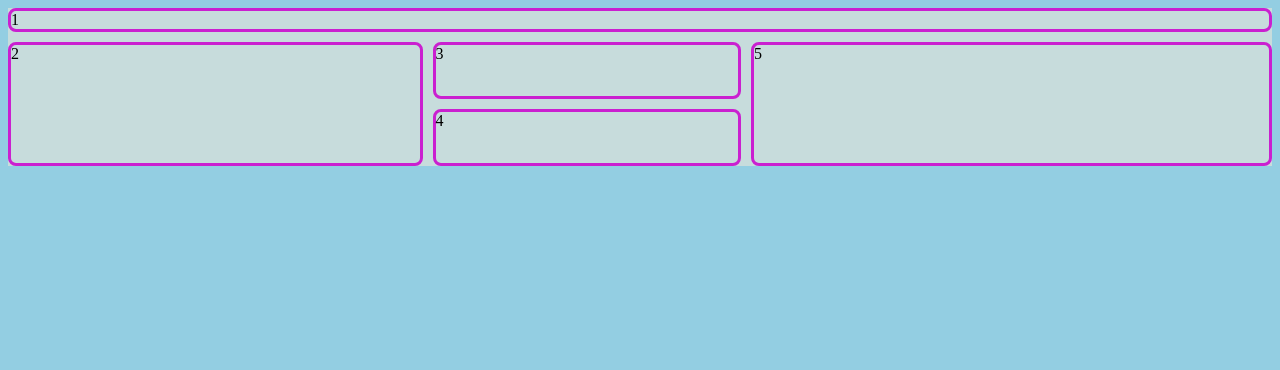
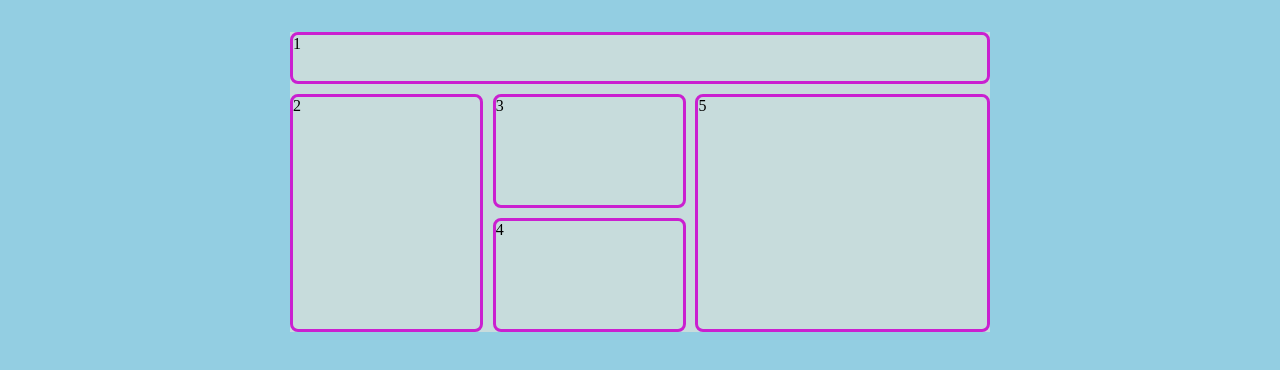
Before and after one commit to NoaVelasco/curso-html-css, a plain HTML site: page responsive_layout/grid-media.html in a window 1280 px wide. Drawn offline with Linux system fonts and the light colour scheme.

Commit message:
240612 grid area

```diff
--- a/responsive_layout/grid-media.css
+++ b/responsive_layout/grid-media.css
@@ -4,20 +4,31 @@ body {
 
 .container {
   background-color: rgb(199, 220, 220);
+  margin: 2em auto;
+  width: 700px;
+  height: 300px;
   display: grid;
   gap: 0.6rem;
-  grid-template-columns: repeat(12, 1fr);
+  /* grid-auto-flow: dense; */
+  /* grid-template-columns: repeat(12, 1fr); */
+  grid-template-columns: repeat(7, 1fr);
+  grid-template-rows: repeat(5, 1fr);
+  grid-template-areas:
+    "area-1 area-1 area-1 area-1 area-1 area-1 area-1"
+    "area-2 area-2 area-3 area-3 area-5 area-5 area-5"
+    "area-2 area-2 area-3 area-3 area-5 area-5 area-5"
+    "area-2 area-2 area-4 area-4 area-5 area-5 area-5"
+    "area-2 area-2 area-4 area-4 area-5 area-5 area-5";
   /* grid-template-rows: repeat(auto-fit, minmax(1fr, 12fr)); */
-  grid-auto-rows: 1fr;
-  grid-auto-flow: dense;
 }
+
 .container-2 {
   background-color: rgb(199, 220, 220);
   display: grid;
   gap: 0.6rem;
   grid-template-columns: repeat(12, 1fr);
   /* grid-template-rows: repeat(auto-fit, minmax(1fr, 12fr)); */
-  grid-auto-rows: 1fr;
+  /* grid-auto-rows: 1fr; */
   /* grid-auto-flow: column dense; */
 }
 
@@ -26,18 +37,46 @@ body {
   border-radius: 0.5rem;
 }
 
+.area-1 {
+  grid-area: area-1;
+  /* height: 50px; */
+}
+
+.area-2 {
+  grid-area: area-2;
+}
+
+.area-3 {
+  grid-area: area-3;
+}
+
+.area-4 {
+  grid-area: area-4;
+}
+
+.area-5 {
+  grid-area: area-5;
+}
+
+
+
+
+
 .it-1 {
   grid-column: span 12;
 }
+
 .it-2 {
   grid-column: span 4;
   grid-row: span 4;
 }
+
 .it-3-4 {
   grid-column: span 3;
   grid-row: span 2;
   grid-column-end: 8;
 }
+
 .it-5 {
   grid-column: span 5;
   grid-row: span 4;
--- a/responsive_layout/grid-media.html
+++ b/responsive_layout/grid-media.html
@@ -8,11 +8,11 @@
 </head>
 <body>
     <div class="container">
-        <div class="grid-item it-1">1</div>
-        <div class="grid-item it-2">2</div>
-        <div class="grid-item it-3-4">3</div>
-        <div class="grid-item it-3-4">4</div>
-        <div class="grid-item it-5">5</div>
+        <div class="grid-item area-1">1</div>
+        <div class="grid-item area-2">2</div>
+        <div class="grid-item area-3">3</div>
+        <div class="grid-item area-4">4</div>
+        <div class="grid-item area-5">5</div>
 
 <!--         <div class="grid-item">X</div>
         <div class="grid-item">X</div>
```
Lines whose indentation alone changed are shown as unchanged.
